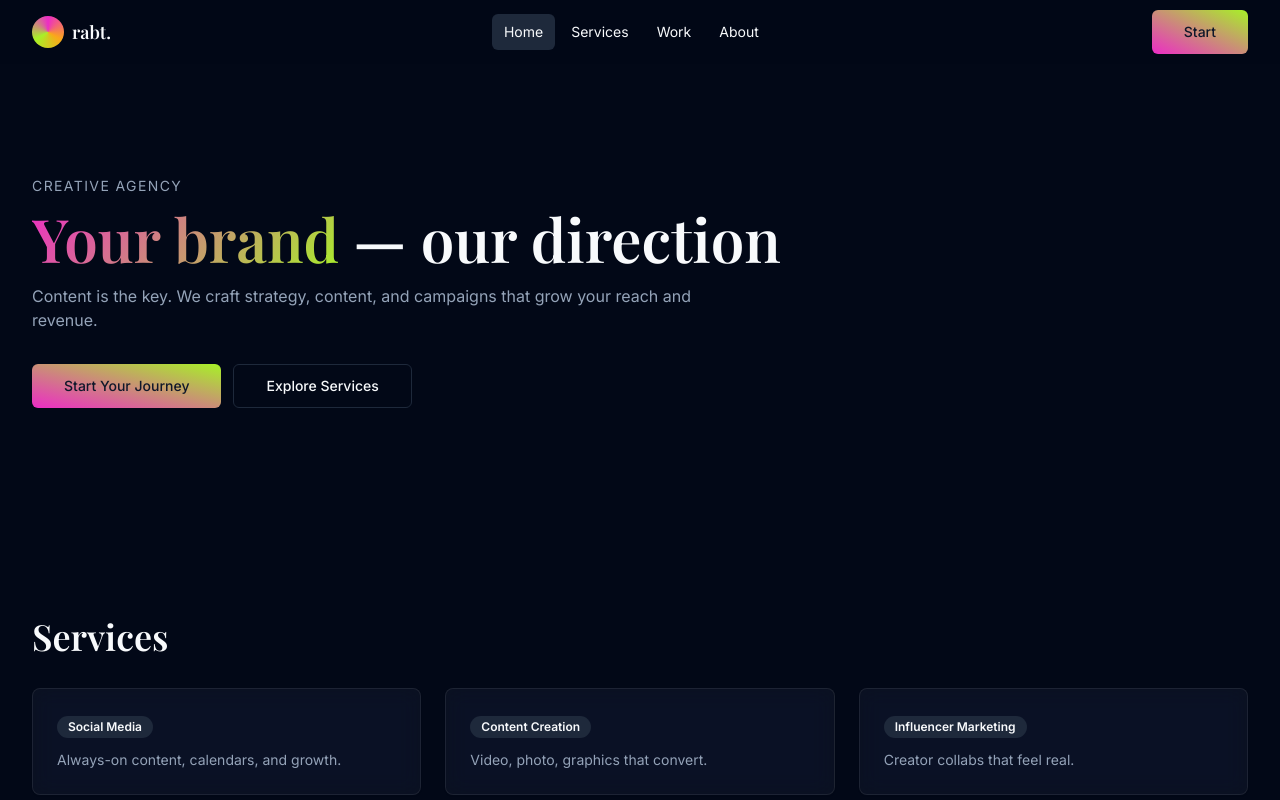
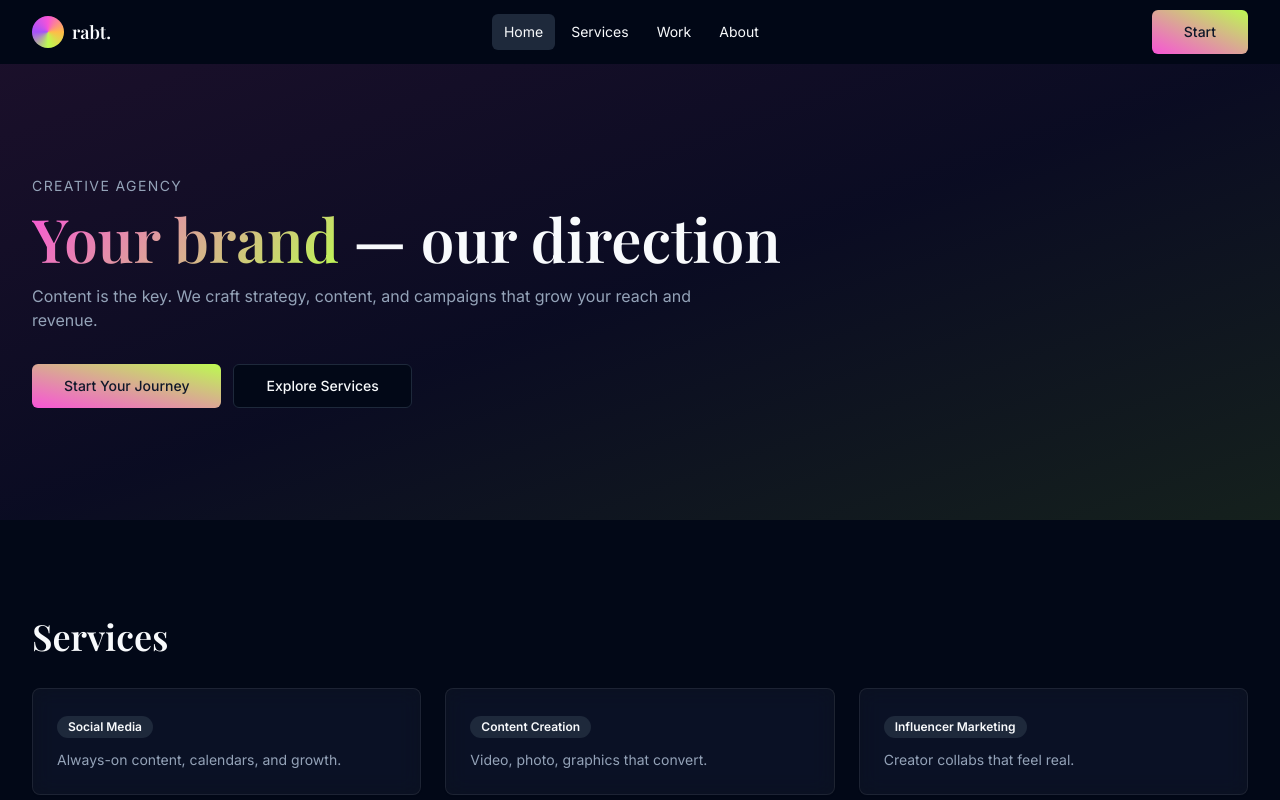
Before and after one commit to Querencia9945/RABT.MARKETINGFORM, a React (Vite) app: page / in a window 1280 px wide. Shown: the top 800 px of the page. Built offline with nearby package versions, Linux system fonts and the light colour scheme.

Commit message:
Change background to vibrant

```diff
--- a/src/components/BrandingHero.tsx
+++ b/src/components/BrandingHero.tsx
@@ -12,10 +12,11 @@ const BrandingHero = () => {
     r.style.setProperty('--mx', `${x}px`);
     r.style.setProperty('--my', `${y}px`);
   };
-  return <section onMouseMove={onMove} ref={ref} className="relative overflow-hidden">
-      <div className="absolute inset-0 -z-10 opacity-50" style={{
-      background: `radial-gradient(600px circle at var(--mx,50%) var(--my,50%), hsl(var(--brand-pink)/0.25), transparent 60%)`
+  return <section onMouseMove={onMove} ref={ref} className="relative overflow-hidden bg-gradient-to-br from-brand-pink/10 via-brand-purple/5 to-brand-lime/10">
+      <div className="absolute inset-0 -z-10" style={{
+      background: `radial-gradient(800px circle at var(--mx,50%) var(--my,50%), hsl(var(--brand-pink)/0.4), hsl(var(--brand-purple)/0.2), transparent 70%)`
     }} />
+      <div className="absolute inset-0 -z-20 bg-gradient-to-r from-brand-orange/5 via-transparent to-brand-lime/5" />
 
       <div className="container mx-auto py-20 md:py-28">
         <p className="uppercase tracking-widest text-sm text-muted-foreground animate-fade-in">Creative Agency</p>
--- a/src/index.css
+++ b/src/index.css
@@ -48,16 +48,18 @@ All colors MUST be HSL.
     --sidebar-ring: 217.2 91.2% 59.8%;
 
     /* Brand tokens */
-    --brand-pink: 312 84% 55%;
-    --brand-orange: 38 96% 54%;
-    --brand-lime: 82 88% 55%;
+    --brand-pink: 312 92% 65%;
+    --brand-orange: 38 100% 64%;
+    --brand-lime: 82 95% 65%;
+    --brand-purple: 270 95% 65%;
     --brand-deep: 230 18% 8%;
 
-    --gradient-brand: conic-gradient(from 0deg, hsl(var(--brand-pink)), hsl(var(--brand-orange)), hsl(var(--brand-lime)), hsl(var(--brand-pink)));
+    --gradient-brand: conic-gradient(from 0deg, hsl(var(--brand-pink)), hsl(var(--brand-orange)), hsl(var(--brand-lime)), hsl(var(--brand-purple)), hsl(var(--brand-pink)));
     --gradient-primary: linear-gradient(135deg, hsl(var(--brand-pink)), hsl(var(--brand-lime)));
+    --gradient-bg: radial-gradient(ellipse at top, hsl(var(--brand-pink) / 0.15), hsl(var(--brand-purple) / 0.1), transparent 70%);
 
-    --shadow-elegant: 0 12px 30px -10px hsl(var(--brand-pink) / 0.35);
-    --shadow-glow: 0 0 36px hsl(var(--brand-lime) / 0.35);
+    --shadow-elegant: 0 12px 30px -10px hsl(var(--brand-pink) / 0.45);
+    --shadow-glow: 0 0 36px hsl(var(--brand-lime) / 0.45);
   }
 
   .dark {
--- a/tailwind.config.ts
+++ b/tailwind.config.ts
@@ -61,7 +61,12 @@ export default {
           'accent-foreground': 'hsl(var(--sidebar-accent-foreground))',
           border: 'hsl(var(--sidebar-border))',
           ring: 'hsl(var(--sidebar-ring))'
-        }
+        },
+        'brand-pink': 'hsl(var(--brand-pink))',
+        'brand-orange': 'hsl(var(--brand-orange))',
+        'brand-lime': 'hsl(var(--brand-lime))',
+        'brand-purple': 'hsl(var(--brand-purple))',
+        'brand-deep': 'hsl(var(--brand-deep))'
       },
       fontFamily: {
         sans: ['Inter', 'system-ui', 'ui-sans-serif', 'sans-serif'],
```
